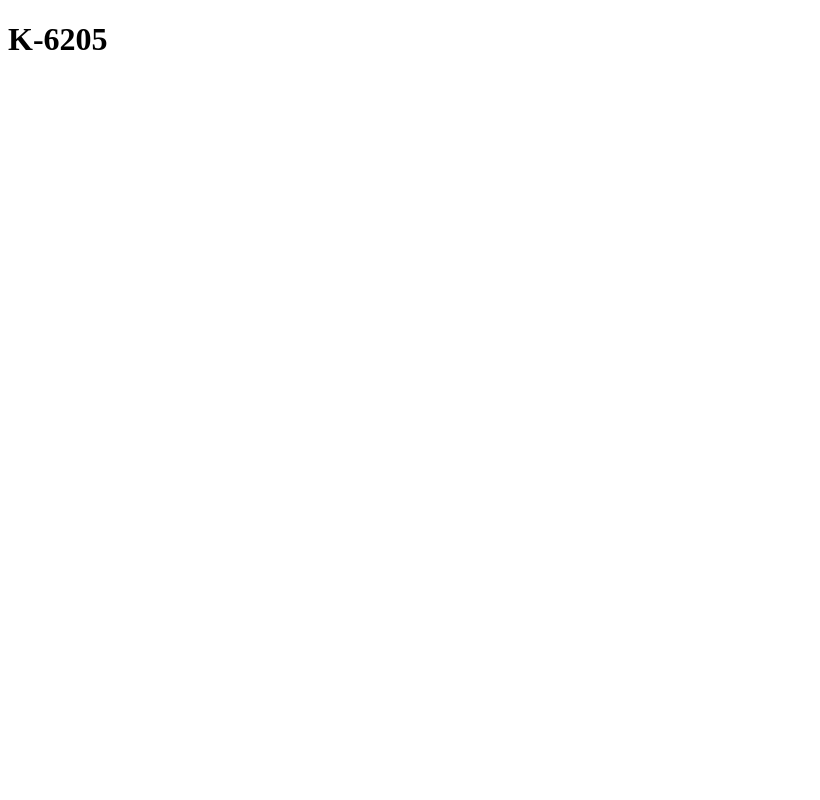
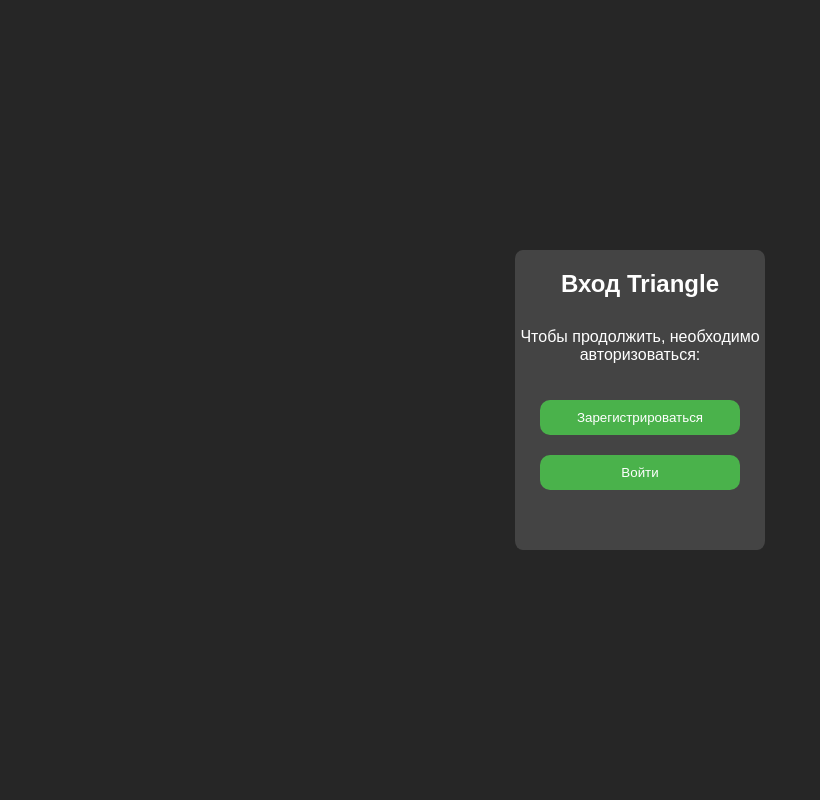
Before and after one commit to dev-team-3-4/all-seeing-eye, a Django app: page /web/ in a window 1280 px wide. Before the commit the part shown is almost empty. Shown: the whole page, without its empty margins (0-820 px from the left). Run offline with Django 4.2, Linux system fonts and the light colour scheme.

Commit message:
Добавил форму выбора типа авторизации

```diff
--- /dev/null
+++ b/triangle/frontend/static/css/index_style.css
@@ -0,0 +1,77 @@
+* {
+    font-family: Arial, serif;
+}
+
+html {
+    width: 100%;
+    height: 100%;
+}
+
+body {
+    margin: 0;
+    padding: 0;
+    width: 100%;
+    height: 100%;
+}
+
+#main-container {
+    display: block;
+    width: 100%;
+    height: 100%;
+    background-color: #262626;
+}
+
+.centered_div {
+    position: relative;
+    top: 50%;
+    left: 50%;
+    margin-right: -50%;
+    transform: translate(-50%, -50%);
+}
+
+.auth_button {
+    margin-top: 20px;
+    margin-left: 25px;
+    background-color: #4ab24b;
+    color: white;
+    text-decoration: none;
+    padding: 10px;
+    border: none;
+    border-radius: 10px;
+    width: 200px;
+}
+
+.auth_button:hover {
+    /*background-color: #00c000;*/
+    filter: saturate(2);
+}
+
+.centered_div:first-child {
+    margin-top: 0;
+}
+
+.buttons_container {
+    background-color: #444444;
+    width: 250px;
+    height: 300px;
+    border-radius: 3%;
+}
+
+#message_auth {
+    display: block;
+    margin-top: 30px;
+    color: white;
+    text-align: center;
+}
+
+#enter_triangle_message {
+    margin: 0;
+    padding-top: 20px;
+    display: block;
+    color: white;
+    text-align: center;
+}
+
+#register_button:active #enter_triangle_message {
+    color: red;
+}
--- /dev/null
+++ b/triangle/frontend/static/js/index.js
@@ -0,0 +1,8 @@
+window.onload =
+function (){
+    $("#register_button").click(function () {
+        $("#choose_auth_type").css(
+            "display", "none"
+        );
+    });
+}
--- a/triangle/frontend/templates/index.html
+++ b/triangle/frontend/templates/index.html
@@ -1,10 +1,30 @@
-<!DOCTYPE html>
-<html lang="en">
+{% load static %}
+<!doctype html>
+<html lang="ru">
 <head>
     <meta charset="UTF-8">
-    <title>Index</title>
+    <meta name="viewport"
+          content="width=device-width, user-scalable=no, initial-scale=1.0, maximum-scale=1.0, minimum-scale=1.0">
+    <meta http-equiv="X-UA-Compatible" content="ie=edge">
+    <title>MainPage</title>
+    <link rel="stylesheet" href="{% static 'css/index_style.css'%}" type="text/css">
+    <script src="https://ajax.googleapis.com/ajax/libs/jquery/3.6.0/jquery.min.js"></script>
+    <script src="{% static 'js/index.js' %}"></script>
 </head>
 <body>
-<h1>K-6205</h1>
+<div id="main-container">
+    <div class="centered_div buttons_container">
+        <div id="choose_auth_type">
+            <h2 id="enter_triangle_message">
+                Вход Triangle
+            </h2>
+            <p id="message_auth">
+                Чтобы продолжить, необходимо авторизоваться:
+            </p>
+            <button class="auth_button" id="register_button">Зарегистрироваться</button>
+            <button class="auth_button">Войти</button>
+        </div>
+    </div>
+</div>
 </body>
 </html>
```
Also changed, not shown: triangle/triangle/settings.py (+7 -2 lines), 1 other file.
